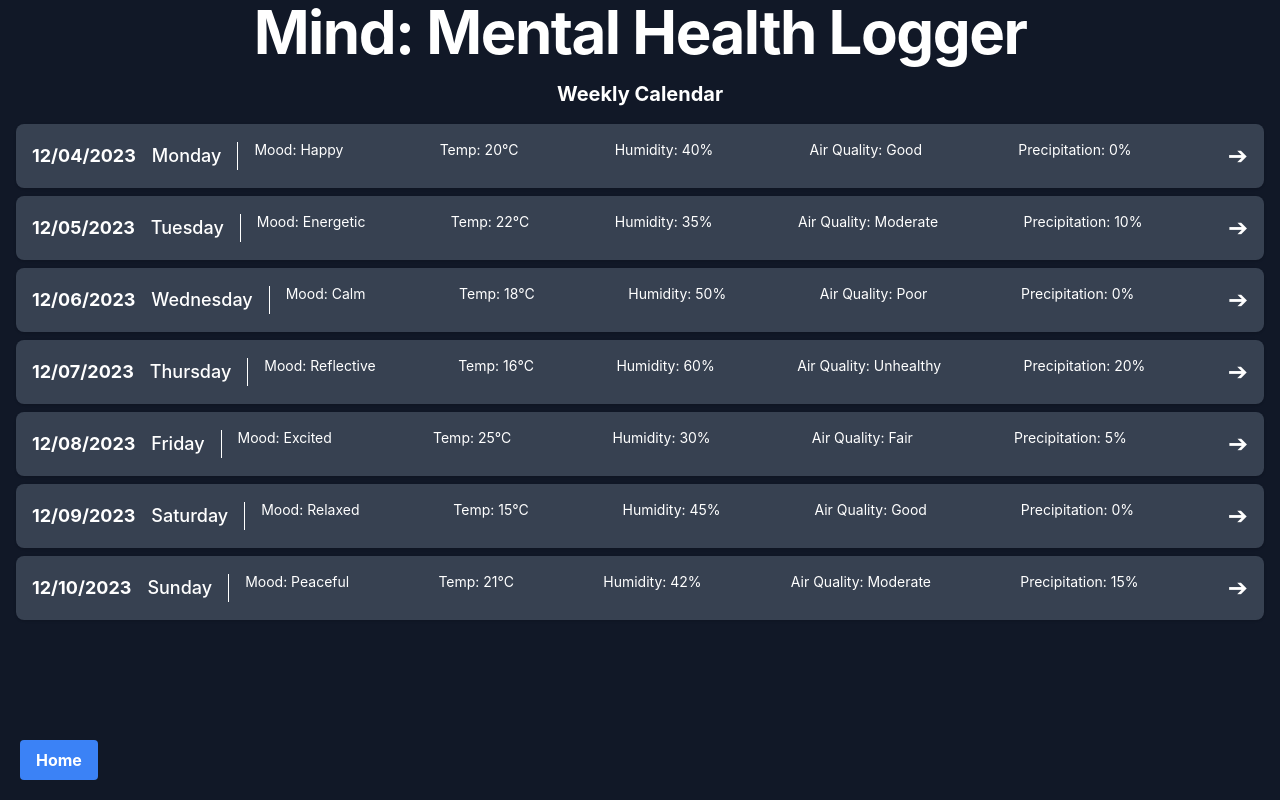
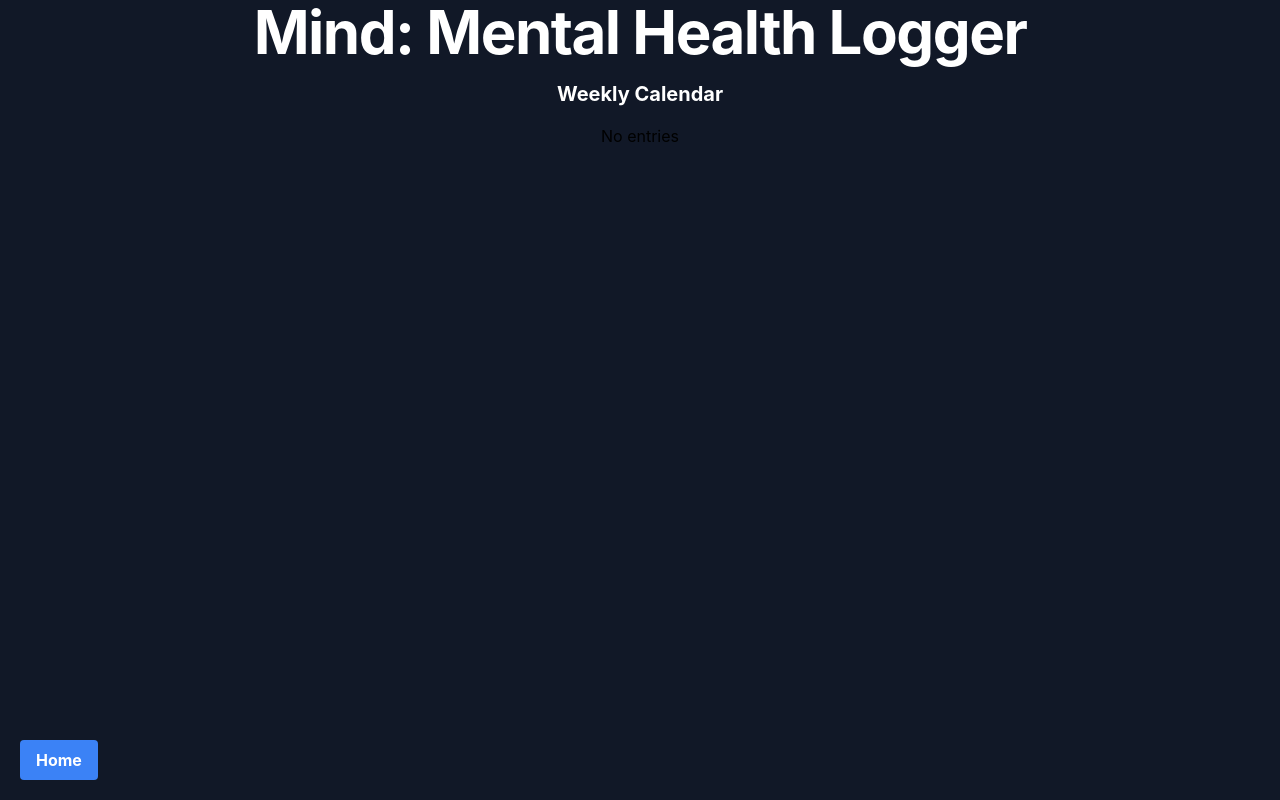
Before and after one commit to Ben-Edmondson/CI609, a React (Create React App) app: page /Manage in a window 1280 px wide. Built offline with nearby package versions, Linux system fonts and the light colour scheme.

Commit message:
MoodForm saves data, Manage displays it

```diff
--- a/src/components/Calendar.js
+++ b/src/components/Calendar.js
@@ -1,24 +1,29 @@
-import React from 'react';
+import React, { useState, useEffect } from 'react';
 
 function WeeklyCalendar() {
-    const weekData = [
-        { day: 'Monday', date: '12/04/2023', mood: 'Happy', temperature: '20°C', humidity: '40%', airQuality: 'Good', precipitation: '0%' },
-        { day: 'Tuesday', date: '12/05/2023', mood: 'Energetic', temperature: '22°C', humidity: '35%', airQuality: 'Moderate', precipitation: '10%' },
-        { day: 'Wednesday', date: '12/06/2023', mood: 'Calm', temperature: '18°C', humidity: '50%', airQuality: 'Poor', precipitation: '0%' },
-        { day: 'Thursday', date: '12/07/2023', mood: 'Reflective', temperature: '16°C', humidity: '60%', airQuality: 'Unhealthy', precipitation: '20%' },
-        { day: 'Friday', date: '12/08/2023', mood: 'Excited', temperature: '25°C', humidity: '30%', airQuality: 'Fair', precipitation: '5%' },
-        { day: 'Saturday', date: '12/09/2023', mood: 'Relaxed', temperature: '15°C', humidity: '45%', airQuality: 'Good', precipitation: '0%' },
-        { day: 'Sunday', date: '12/10/2023', mood: 'Peaceful', temperature: '21°C', humidity: '42%', airQuality: 'Moderate', precipitation: '15%' }
-    ];
+  // State to store mood data
+  const [moodData, setMoodData] = useState([]);
+
+  // Function to fetch and set mood data from localStorage
+  useEffect(() => {
+    const storedMoodData = localStorage.getItem('moodEntries');
+    if (storedMoodData) {
+      setMoodData(JSON.parse(storedMoodData));
+    }
+  }, []); // Run this effect once on component mount
 
   const handleArrowClick = (day) => {
     console.log(`Arrow clicked for ${day}`);
   };
+
   return (
     <div className="max-w-full bg-gray-900 p-4">
       <h2 className="text-xl font-bold text-white mb-4">Weekly Calendar</h2>
       <div className="flex flex-col">
-                {weekData.map((data, index) => (
+        {moodData.length === 0 ? (
+          <div>No entries</div>
+        ) : (
+          moodData.map((data, index) => (
             <div key={index} className="bg-gray-700 shadow rounded-lg p-4 mb-2 last:mb-0 relative">
               <div className="flex flex-col sm:flex-row justify-between items-center text-white">
                 <div className="font-bold text-xl sm:text-lg mr-4">{data.date}</div>
@@ -41,7 +46,8 @@ function WeeklyCalendar() {
                 </div>
               </div>
             </div>
-                ))}
+          ))
+        )}
       </div>
     </div>
   );
--- a/src/components/MoodForm.js
+++ b/src/components/MoodForm.js
@@ -1,4 +1,5 @@
 import React, { useState } from 'react';
+import saveMoodData from '../utilities/SaveMoodData'
 
 function MoodForm({ selectedOption, onOptionChange }) {
   const [reflection, setReflection] = useState('');
@@ -16,14 +17,27 @@ function MoodForm({ selectedOption, onOptionChange }) {
   const handleSubmit = (e) => {
     e.preventDefault();
 
-    // You can now access the selected mood (selectedOption) and reflection here
-    console.log('Selected Mood:', selectedOption);
-    console.log('Reflection:', reflection);
+    const currentDate = new Date().toLocaleDateString();
+    const currentTime = new Date().toLocaleTimeString();
+    const temperature = "72°F"; // Replace with actual temperature data
+    const humidity = "50%"; // Replace with actual humidity data
+    const airQuality = "Good"; // Replace with actual air quality data
+    const precipitation = "0.00 in"; // Replace with actual precipitation data
 
-    // Perform any further actions here, e.g., API requests or state updates
+    // Save all the data to localStorage
+    saveMoodData(
+      selectedOption,
+      reflection,
+      currentDate,
+      currentTime,
+      temperature,
+      humidity,
+      airQuality,
+      precipitation
+    );
+
+    // You can also clear the form fields here
     onOptionChange(null); // Clear the selected mood
-
-    // Clear the reflection input field
     setReflection('');
   };
 
--- /dev/null
+++ b/src/utilities/SaveMoodData.js
@@ -0,0 +1,37 @@
+// SaveMoodData.js
+
+// Function to save mood data to localStorage
+function saveMoodData(
+    selectedOption,
+    reflection,
+    currentDate,
+    currentTime,
+    temperature,
+    humidity,
+    airQuality,
+    precipitation
+  ) {
+    // Create an object to represent the mood entry
+    const moodEntry = {
+      mood: selectedOption,
+      reflection,
+      date: currentDate,
+      time: currentTime,
+      temperature,
+      humidity,
+      airQuality,
+      precipitation,
+    };
+
+    // Retrieve existing data from localStorage or initialize an empty array
+    const existingData = JSON.parse(localStorage.getItem('moodEntries')) || [];
+
+    // Add the new mood entry to the array
+    existingData.push(moodEntry);
+
+    // Store the updated array back in localStorage
+    localStorage.setItem('moodEntries', JSON.stringify(existingData));
+    console.log('Mood data saved:', localStorage.getItem('moodEntries'));
+  }
+
+  export default saveMoodData;
```
Lines whose indentation alone changed are shown as unchanged.
